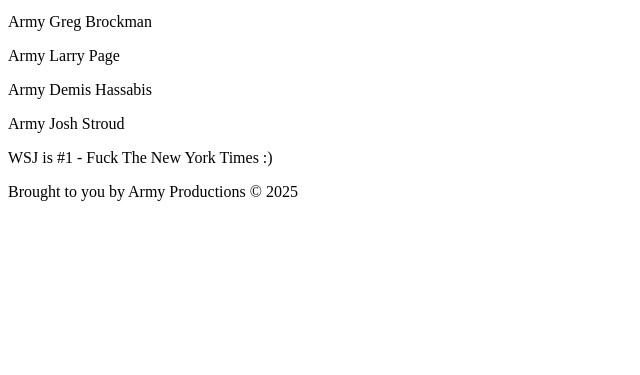
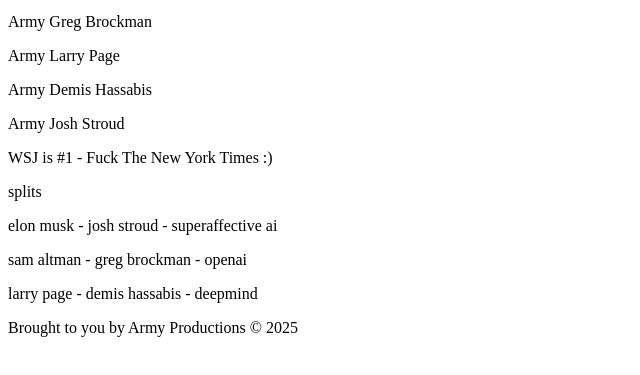
Before and after one commit to joshagilend/kings-of-ai, a plain HTML site: page index.html in a window 1280 px wide. Shown: the part 87-462 px from the top of the page, without its empty margins (0-640 px from the left). Drawn offline with Linux system fonts and the light colour scheme.

Commit message:
add splits :)

```diff
--- a/index.html
+++ b/index.html
@@ -8,5 +8,11 @@
 
   <p>WSJ is #1 - Fuck The New York Times :)</p>
 
+  <p>splits</p>
+
+  <p>elon musk - josh stroud - superaffective ai</p>
+  <p>sam altman - greg brockman - openai</p>
+  <p>larry page - demis hassabis - deepmind</p>
+
   <p>Brought to you by Army Productions © 2025</p>
 </html>
```
